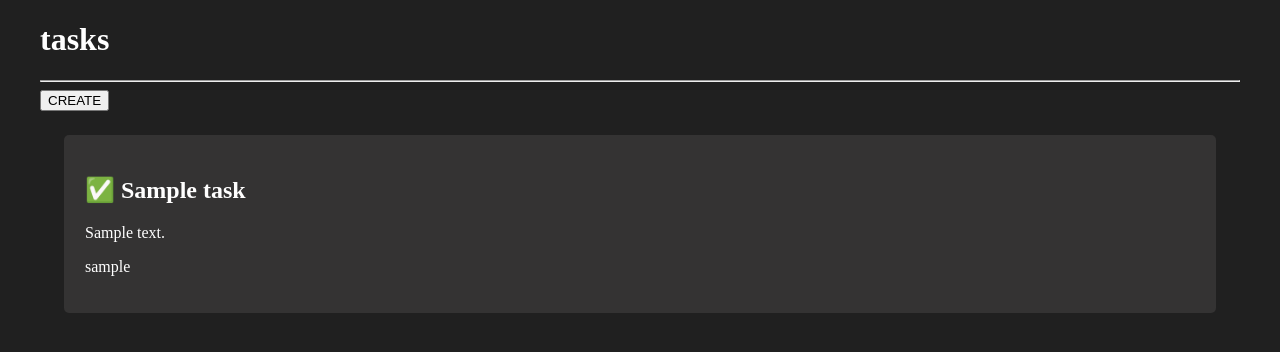
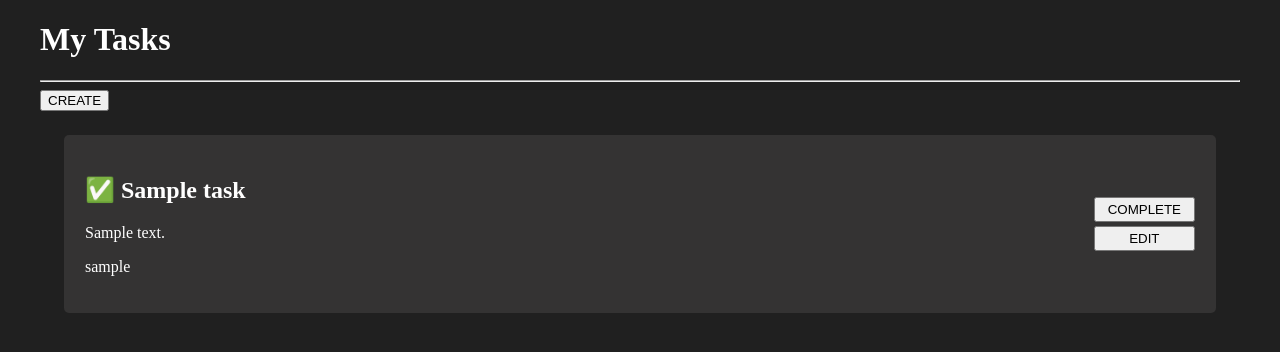
Before and after one commit to daniborja/django-app-init, a Django app: page /tasks/ in a window 1280 px wide. Shown: the part 42-394 px from the top of the page. Run offline with Django 5.2, Linux system fonts and the light colour scheme; a user stored in the database is signed in; tables that the repository leaves empty hold one stand-in row (values such as "Sample post").

Commit message:
[ADD]: toggle done task

```diff
--- a/tasks/static/css/main.css
+++ b/tasks/static/css/main.css
@@ -66,6 +66,12 @@ ul {
   color: white;
 }
 
+.card-body {
+  display: flex !important;
+  justify-content: space-between;
+  align-items: center;
+}
+
 .input {
   background-color: wheat;
   padding: 10px;
@@ -81,3 +87,24 @@ ul {
   text-transform: uppercase;
   cursor: pointer;
 }
+
+.action-btns-container {
+  display: flex;
+  flex-direction: column;
+
+  & :nth-child(1) {
+    margin-bottom: 4px;
+  }
+
+  button {
+    padding: 3px 12px;
+    text-transform: uppercase;
+    cursor: pointer;
+  }
+
+  form {
+    button {
+      width: 100%;
+    }
+  }
+}
--- a/tasks/templates/tasks/tasks.html
+++ b/tasks/templates/tasks/tasks.html
@@ -3,7 +3,7 @@
 <!-- block is a Keyword & content is a standarized name, but i could be anything -->
 {% block content %}
 
-<h1>tasks</h1>
+<h1>My Tasks</h1>
 <hr />
 
 <a href="{% url 'create_task' %}">
@@ -14,7 +14,9 @@
 <ul class="card-container">
   {% for task in tasks %}
 
-  <article class="card">
+  <div class="card">
+    <div class="card-body">
+      <div>
         <!-- url 'url_name' params_to_concat: /projects/id -->
         <a href="{% url 'task' task.id %}">
           <h2>{% if task.done %} ✅ {% else %} ⏰ {% endif %}{{task.title}}</h2>
@@ -22,7 +24,19 @@
 
         <p>{{task.description}}</p>
         <p>{{task.user.username}}</p>
-  </article>
+      </div>
+
+      <!-- Btns -->
+      <div class="action-btns-container">
+        <form action="{% url 'complete_task' task.id %}" method="POST">
+          {% csrf_token %}
+          <button type="submit">Complete</button>
+        </form>
+
+        <button>Edit</button>
+      </div>
+    </div>
+  </div>
 
   {% endfor %}
 </ul>
--- a/tasks/urls.py
+++ b/tasks/urls.py
@@ -16,6 +16,7 @@ urlpatterns = [
 
     path('tasks/', views.tasks, name='tasks'),
     path('tasks/create', views.create_task, name='create_task'),
-    path('tasks/<int:id>', views.task, name='task'), # URL Params
+    path('tasks/complete/<int:id>', views.complete_task, name='complete_task'),
+    path('tasks/<int:id>', views.task, name='task'), # URL Params - al final
 
 ]
--- a/tasks/views.py
+++ b/tasks/views.py
@@ -3,6 +3,7 @@ from django.shortcuts import render, redirect
 from django.http import HttpResponse
 from django.db import IntegrityError
 from django.shortcuts import get_object_or_404
+from django.utils import timezone
 
 
 # ## auth
@@ -143,3 +144,13 @@ def task(request, id):
                 'form': TaskForm(),
                 'error': 'Please provide valid data'
             })
+
+
+def complete_task(request, id):
+    # otra forma de hacer la query (pk, user)
+    task = get_object_or_404(Task, pk=id, user=request.user)
+    if request.method == 'POST':
+        task.done = not task.done # toggle
+        task.completed_at = timezone.now()
+        task.save()
+        return redirect('tasks')
```
Lines whose indentation alone changed are shown as unchanged.
